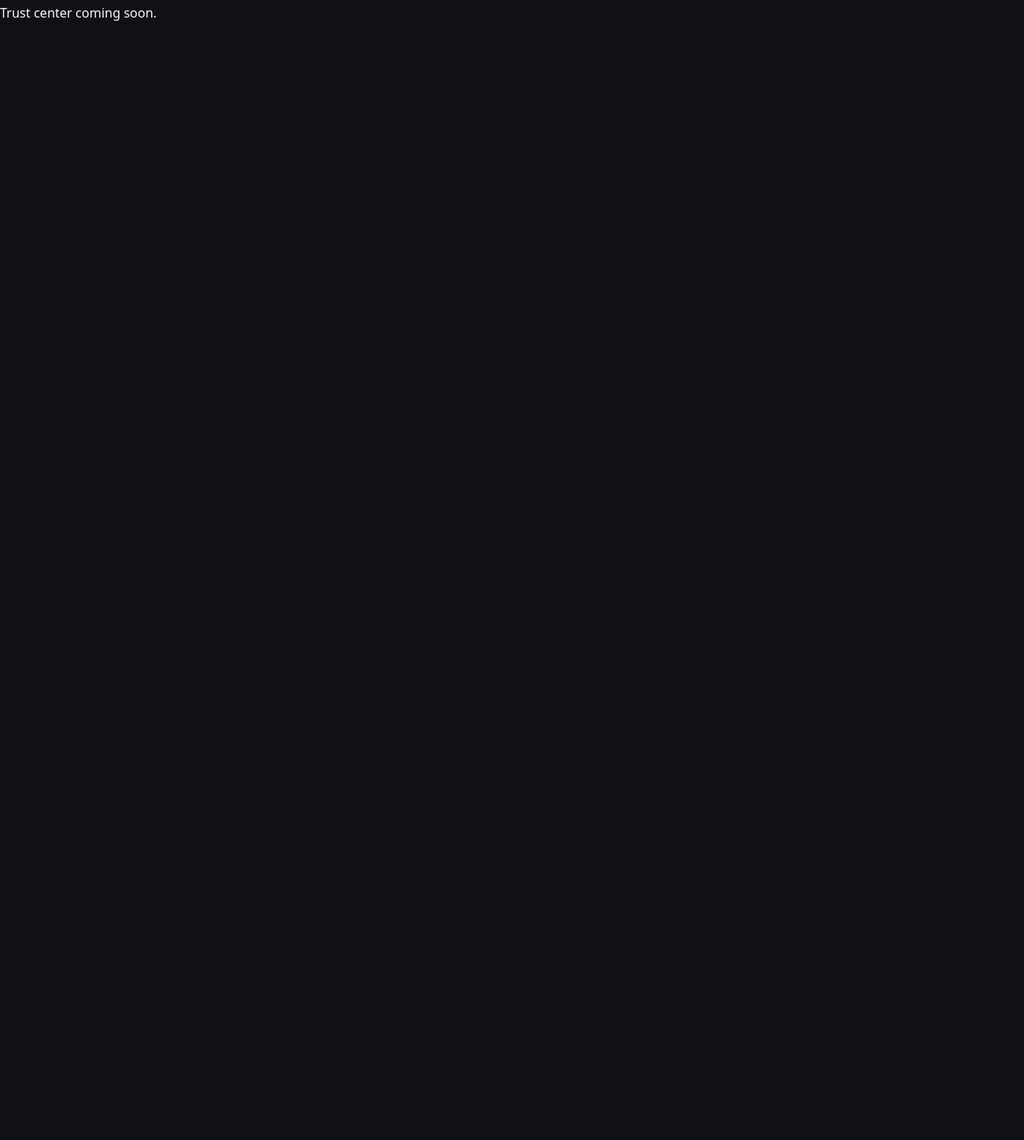
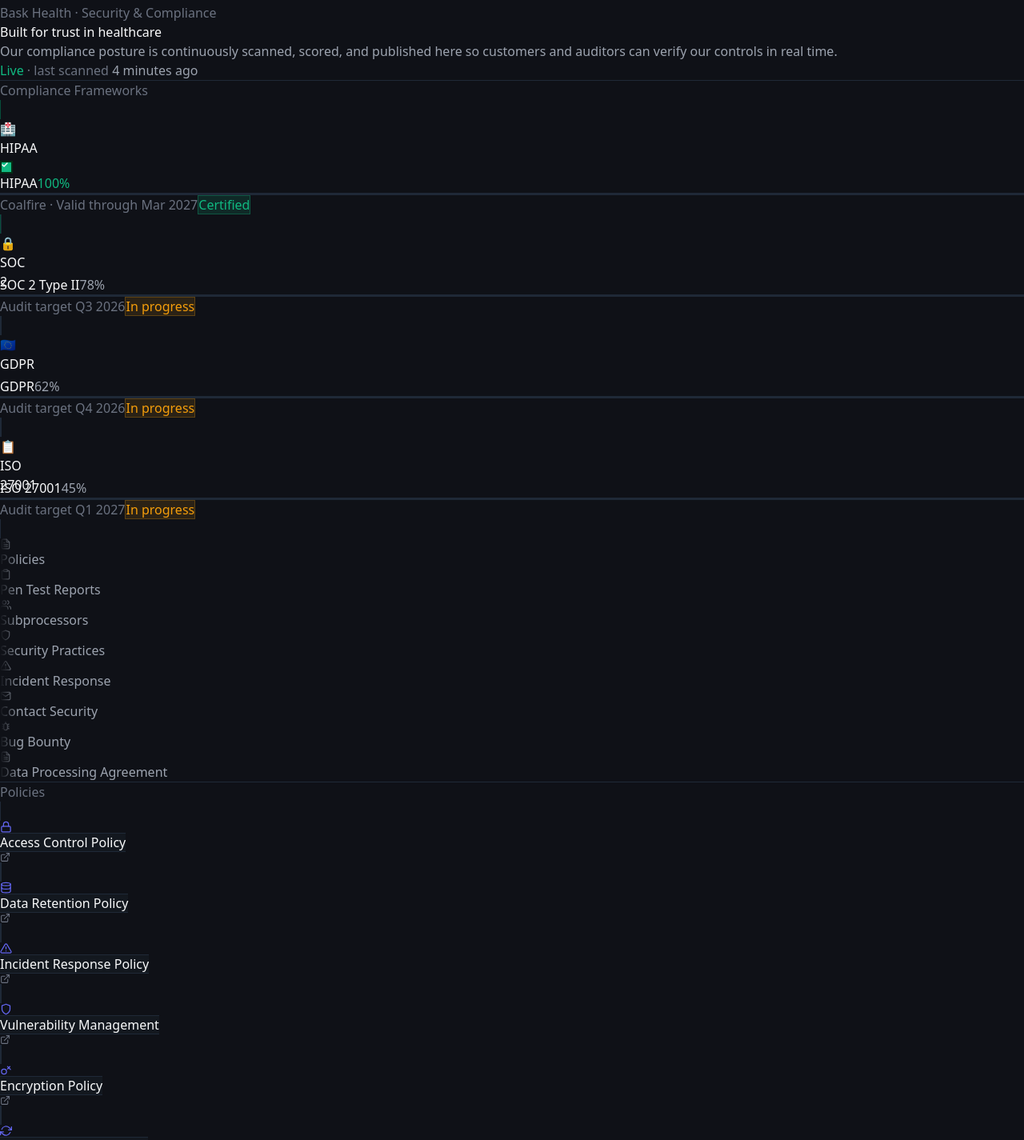
Before and after one commit to zico-io/trst, a Next.js app in the folder apps/web/: page / in a window 1280 px wide. Shown: the part 20-1445 px from the top of the page at 80% size. Before the commit the page ends 800 px from the top, so only its background shows below. Built offline with nearby package versions, Linux system fonts and the light colour scheme.

Commit message:
feat(web): implement trust center homepage with all sections

```diff
--- a/apps/web/app/page.tsx
+++ b/apps/web/app/page.tsx
@@ -1,8 +1,59 @@
-export default function TrustCenter() {
+import { AccessBanner } from "@/components/AccessBanner";
+import { FrameworkCard } from "@/components/FrameworkCard";
+import { Hero } from "@/components/Hero";
+import { NavLinkRow } from "@/components/NavLinkRow";
+import { PolicyRow } from "@/components/PolicyRow";
+import { mockTrustCenterData } from "@/lib/mock-data";
+
+export const revalidate = 60;
+
+export default function TrustCenterPage() {
+  const data = mockTrustCenterData;
+
   return (
-    <main>
-      <h1>trst</h1>
-      <p>Trust center coming soon.</p>
+    <main className="max-w-4xl mx-auto">
+      {/* 1. Hero */}
+      <Hero lastScannedMinutesAgo={data.lastScannedMinutesAgo} />
+
+      {/* 2. Compliance Frameworks */}
+      <section className="px-6 sm:px-10 lg:px-16 py-10">
+        <h2
+          className="text-xs font-semibold uppercase tracking-widest mb-5"
+          style={{ color: "var(--color-text-muted)" }}
+        >
+          Compliance Frameworks
+        </h2>
+        <div className="grid grid-cols-1 sm:grid-cols-2 gap-3">
+          {data.frameworks.map((framework) => (
+            <FrameworkCard key={framework.id} framework={framework} />
+          ))}
+        </div>
+      </section>
+
+      {/* 3. Horizontal nav link row */}
+      <NavLinkRow />
+
+      {/* 4. Policies section */}
+      <section
+        id="policies"
+        className="px-6 sm:px-10 lg:px-16 py-10"
+        style={{ scrollMarginTop: "1rem" }}
+      >
+        <h2
+          className="text-xs font-semibold uppercase tracking-widest mb-5"
+          style={{ color: "var(--color-text-muted)" }}
+        >
+          Policies
+        </h2>
+        <div className="grid grid-cols-1 sm:grid-cols-2 gap-2">
+          {data.policies.map((policy) => (
+            <PolicyRow key={policy.slug} policy={policy} />
+          ))}
+        </div>
+      </section>
+
+      {/* 5. Access banner */}
+      <AccessBanner />
     </main>
   );
 }
```
